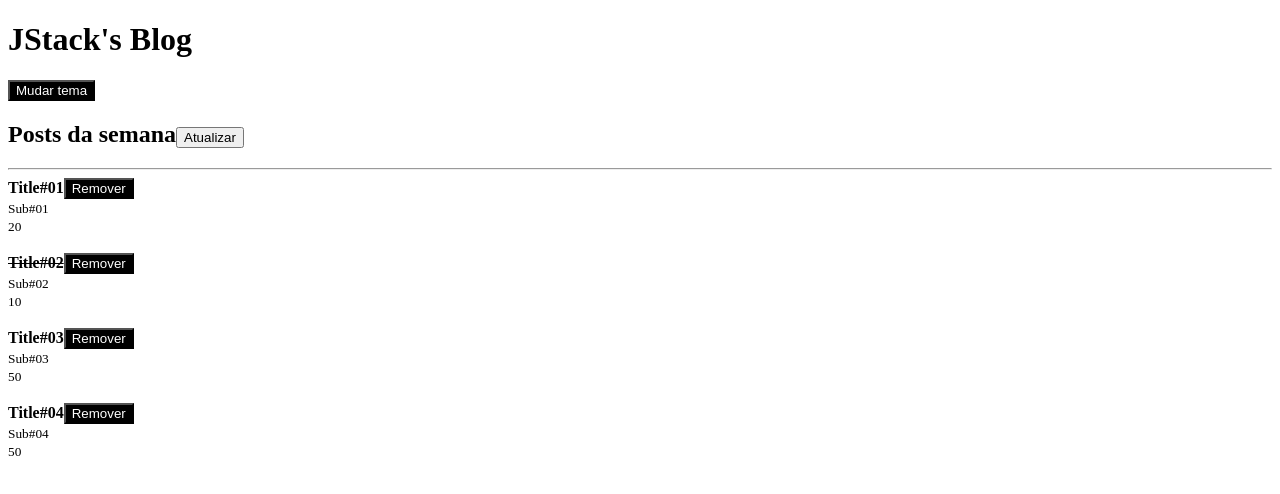
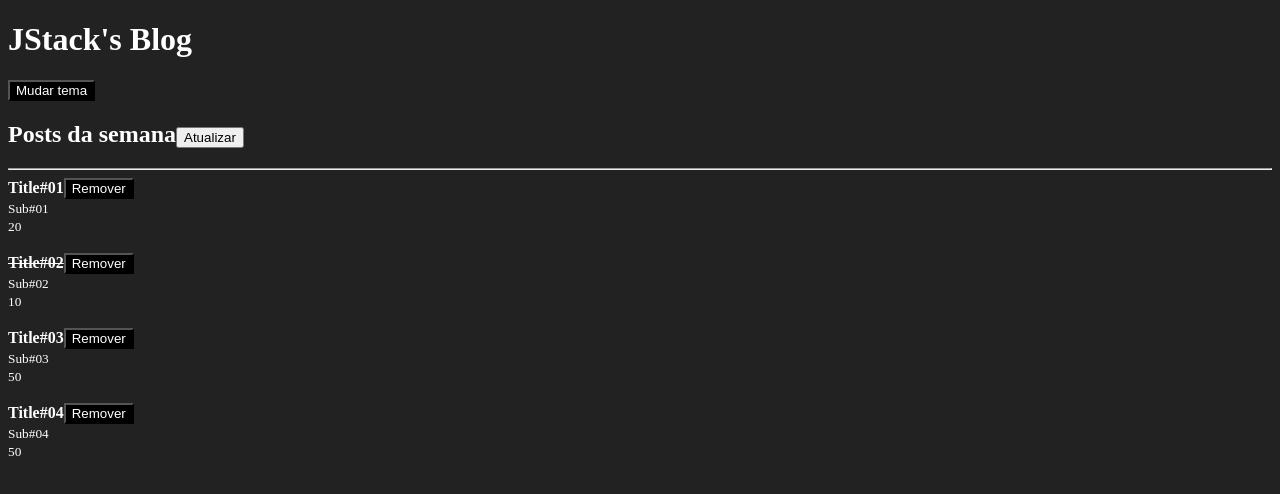
Before and after one commit to mateusgf00/react-fundamentals, a React app: page / in a window 1280 px wide. Shown: the top 494 px of the page. Built offline with nearby package versions, Linux system fonts and the light colour scheme.

Commit message:
I know how to use file .css in React, how js understanding file .css

```diff
--- a/package.json
+++ b/package.json
@@ -13,7 +13,9 @@
     "@babel/preset-react": "^7.18.6",
     "babel-loader": "^8.2.5",
     "clean-webpack-plugin": "^4.0.0",
+    "css-loader": "^6.7.1",
     "html-webpack-plugin": "^5.5.0",
+    "style-loader": "^3.3.1",
     "webpack": "^5.74.0",
     "webpack-cli": "^4.10.0",
     "webpack-dev-server": "^4.10.1"
--- /dev/null
+++ b/src/index.css
@@ -0,0 +1,4 @@
+body{
+  background: #222;
+  color: #fff;
+}
--- a/src/index.js
+++ b/src/index.js
@@ -1,5 +1,6 @@
 import React from 'react';
 import ReactDOM from 'react-dom';
+import './index.css';
 
 import App from './App';
 
--- a/webpack.config.js
+++ b/webpack.config.js
@@ -22,6 +22,10 @@
         test: /\.js$/,
         exclude:/node_modules/,
         use: 'babel-loader',
+      },
+      {
+        test: /\.css$/,
+        use: ['style-loader','css-loader'],
       }
     ]
   },
```
Also changed, not shown: 1 other file (tests, documents, lock files or other folders).
